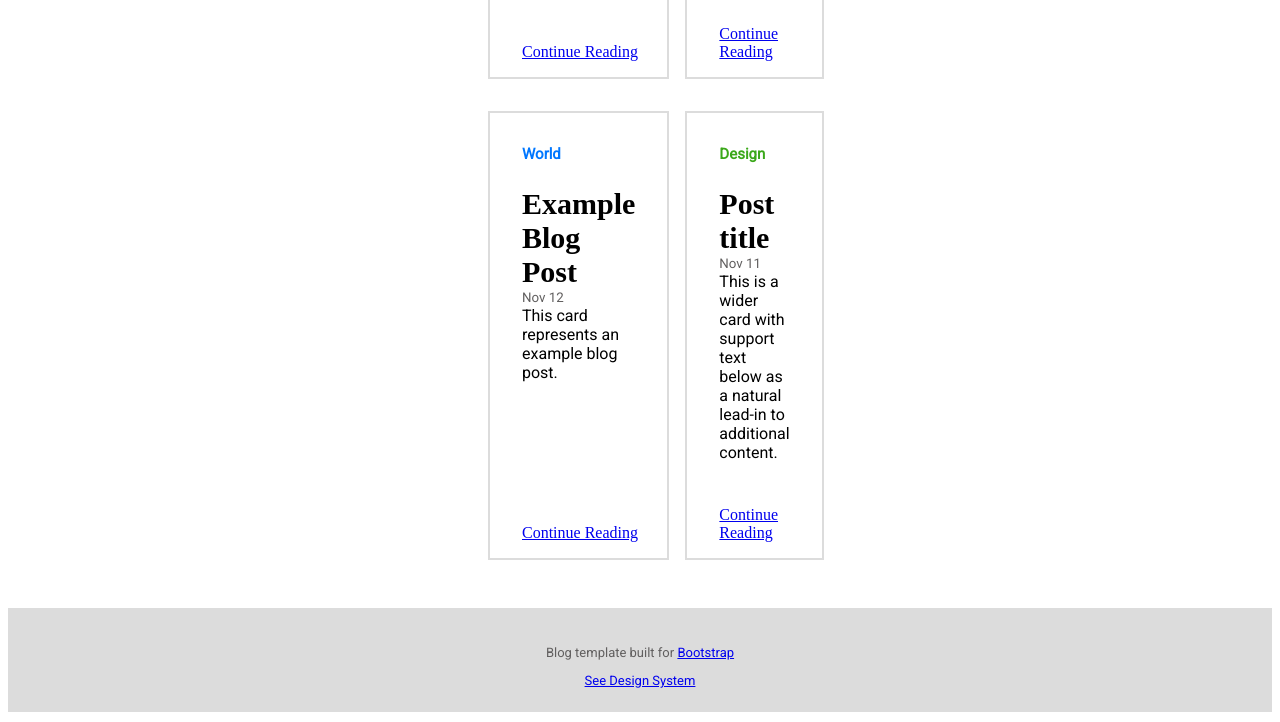
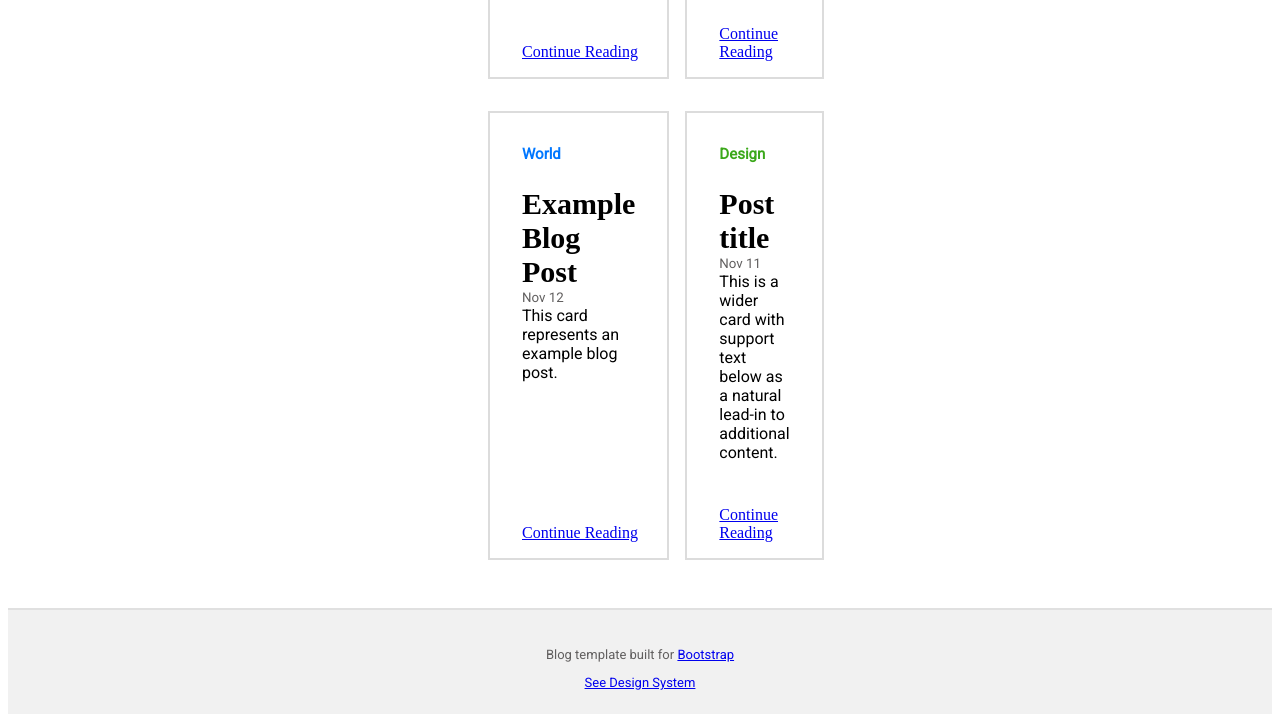
Before and after one commit to dan-beanTech/project1, a plain HTML site: page index.html in a window 1280 px wide. Shown: the part 1072-1794 px from the top of the page. Drawn offline with Linux system fonts and the light colour scheme.

Commit message:
fixed footer border

```diff
--- a/style/styles.css
+++ b/style/styles.css
@@ -81,6 +81,7 @@
     display: flex;
     flex-direction: column;
     align-items: center;
-    background-color: rgba(165, 165, 165, 0.39);
+    background-color: rgba(218, 218, 218, 0.39);
     padding: 1.5rem;
+    border-top: 2px solid rgb(224, 224, 224);
 }
```
